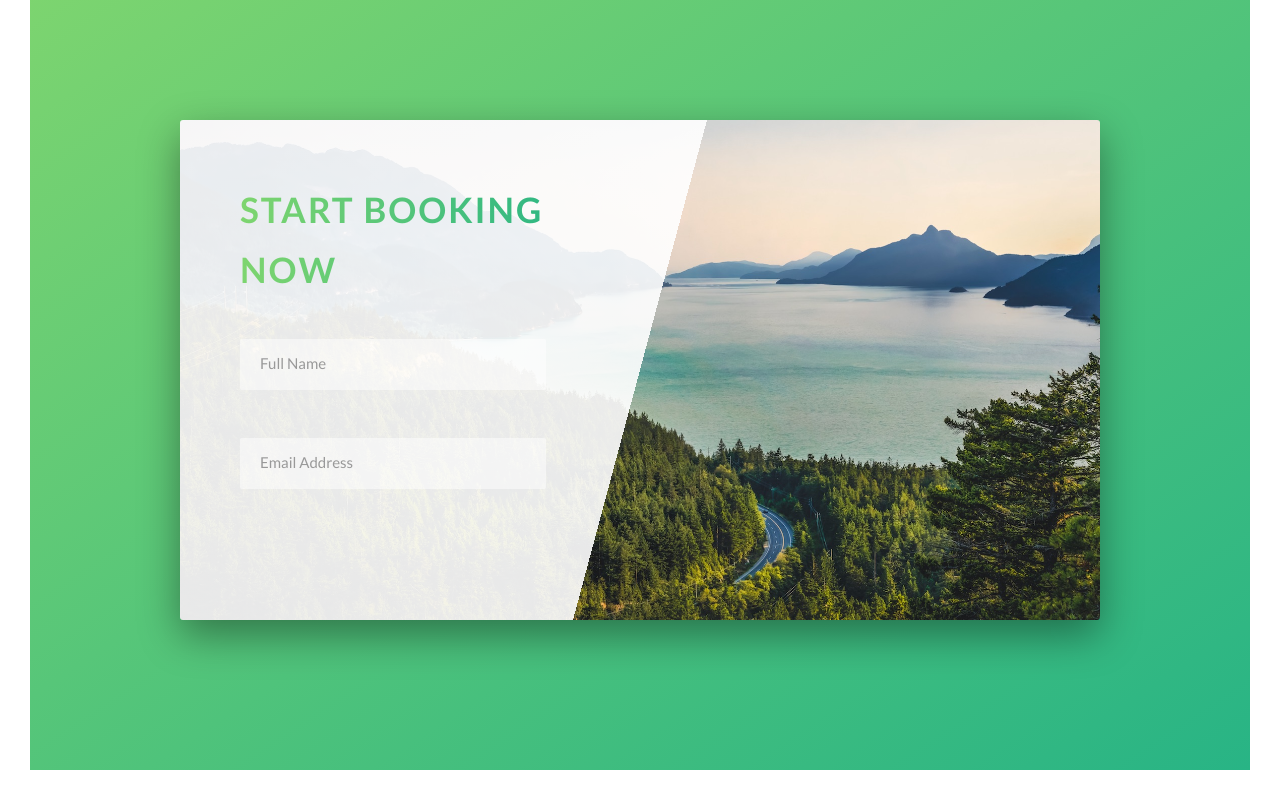
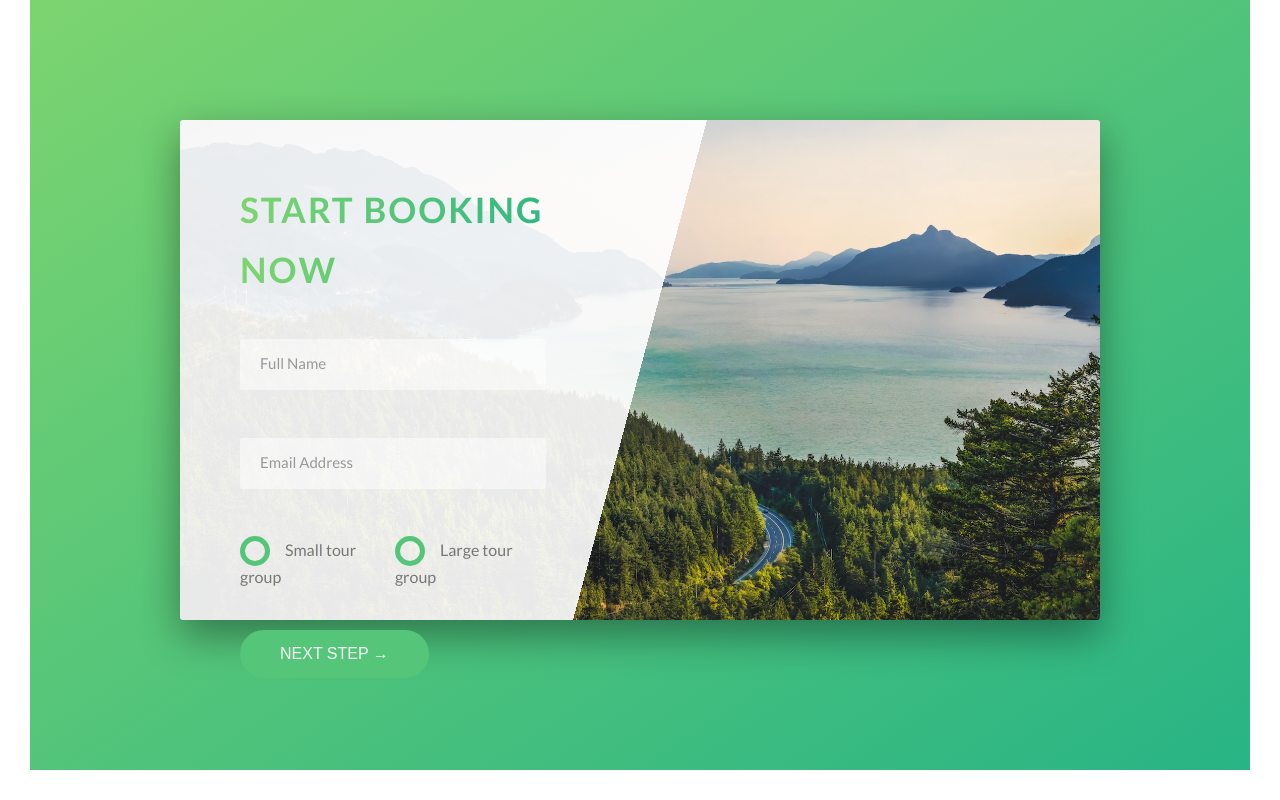
Before and after one commit to ChristianPerryDotDev/natours, a website: page index.html in a window 1280 px wide. Shown: the part 4506-5306 px from the top of the page. Drawn offline with Linux system fonts and the light colour scheme.

Commit message:
completed radio forms, finished booking section

```diff
--- a/index.html
+++ b/index.html
@@ -306,6 +306,27 @@
                                 <input type="email" class="form__input" placeholder="Email Address" id="email" required>
                                 <label for="email" class="form__label">Email Address</label>
                             </div>
+                            <div class="form__group u-margin-bottom-md">
+                                <div class="form__radio-group">
+                                    <input type="radio" class="form__radio-input" id="small" name="size">
+                                    <label for="small" class="form__radio-label">
+                                        <span class="form__radio-button"></span>
+                                        Small tour group
+                                    </label>
+                                </div>
+                                <div class="form__radio-group">
+                                    <input type="radio" class="form__radio-input" id="large" name="size">
+                                    <label for="large" class="form__radio-label">
+                                        <span class="form__radio-button"></span>
+                                        Large tour group
+                                    </label>
+                                </div>
+                            </div>
+                            <div class="form__group">
+                                <button class="btn btn--green">
+                                    Next Step &rarr;
+                                </button>
+                            </div>
                         </form>
                     </div>
                 </div>
--- a/sass/base/_utilities.scss
+++ b/sass/base/_utilities.scss
@@ -1,8 +1,8 @@
-.u-center-text { text-align: center; }
+.u-center-text { text-align: center !important; }
 
-.u-margin-bottom-sm { margin-bottom: 1.5rem; }
-.u-margin-bottom-md { margin-bottom: 4rem; }
-.u-margin-bottom-lg { margin-bottom: 8rem; }
+.u-margin-bottom-sm { margin-bottom: 1.5rem !important; }
+.u-margin-bottom-md { margin-bottom: 4rem !important; }
+.u-margin-bottom-lg { margin-bottom: 8rem !important; }
 
-.u-margin-top-lg { margin-top: 8rem; }
-.u-margin-top-xl { margin-top: 10rem; }
+.u-margin-top-lg { margin-top: 8rem !important; }
+.u-margin-top-xl { margin-top: 10rem !important; }
--- a/sass/components/_button.scss
+++ b/sass/components/_button.scss
@@ -1,4 +1,5 @@
 .btn {
+    &,
     &:link,
     &:visited {
         text-transform: uppercase;
@@ -9,6 +10,10 @@
         transition: all .2s;
         position: relative;
         font-size:1.6rem;
+
+        // Change for the <button> element
+        border: none;
+        cursor: pointer;
     }
 
     &:hover {
@@ -21,7 +26,9 @@
         }
     }
 
-    &:active {
+    &:active,
+    &:focus {
+        outline: none;
         transform: translateY(-1px);
         box-shadow: 0 .5rem 1rem $shadow-med;
     }
--- a/sass/components/_form.scss
+++ b/sass/components/_form.scss
@@ -15,6 +15,7 @@
         border-bottom: 3px solid transparent;
         width: 90%;
         display: block;
+        transition: all .3s;
 
         &:invalid {
             box-shadow: none;
@@ -49,4 +50,50 @@
         visibility: hidden;
         transform: translateY(-4rem);
     }
+
+    &__radio-group {
+        width: 45%;
+        display: inline-block;
+    }
+
+    &__radio-input {
+        display: none;
+    }
+
+    &__radio-label {
+        font-size: $default-font-size;
+        cursor: pointer;
+        position: relative;
+        padding-left: 4.5rem;
+    }
+
+    &__radio-button {
+        height: 3rem;
+        width: 3rem;
+        border: 5px solid $color-primary;
+        border-radius: 50%;
+        display: inline-block;
+        position: absolute;
+        left: 0;
+        top: -.4rem;
+
+        &::after {
+            content: "";
+            display: block;
+            height: 1.4rem;
+            width: 1.4rem;
+            border-radius: 50%;
+            position: absolute;
+            top: 50%;
+            left: 50%;
+            transform: translate(-50%, -50%);
+            background-color: $color-primary;
+            opacity: 0;
+            transition: opacity .2s;
+        }
+    }
+
+    &__radio-input:checked ~ &__radio-label &__radio-button::after {
+        opacity: 1;
+    }
 }
```
Also changed, not shown: css/style.css.
